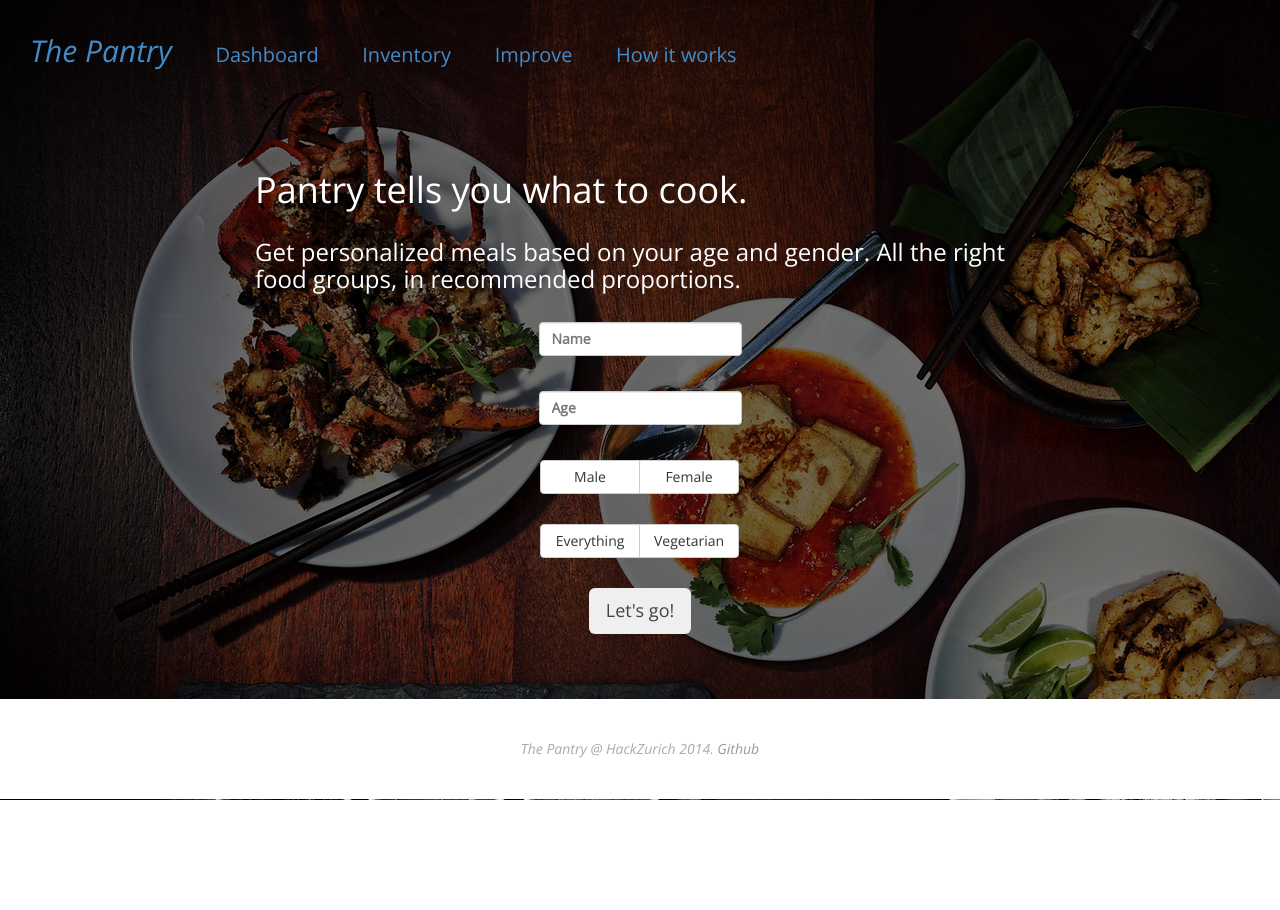
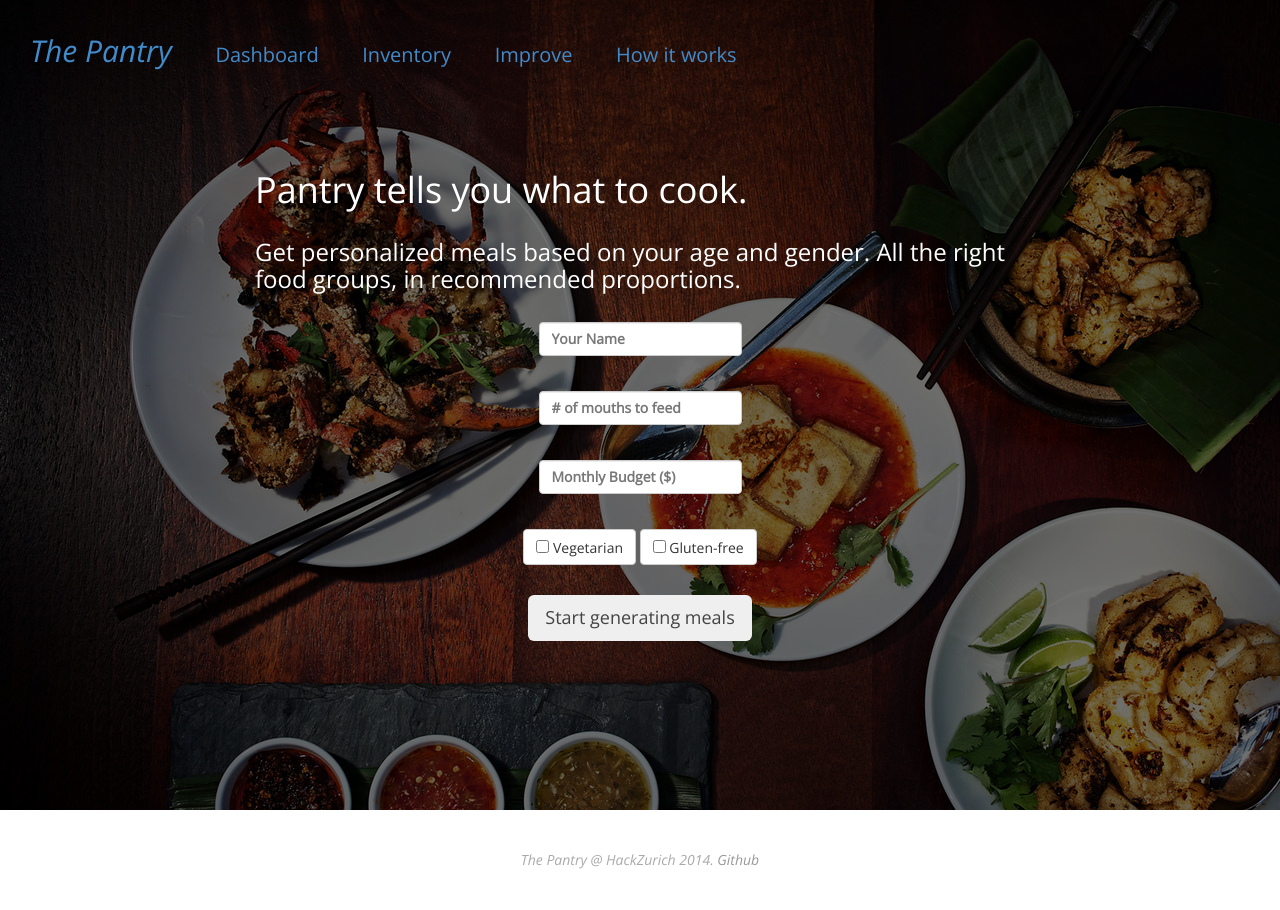
Before and after one commit to create/foodplan, a Django app: page / in a window 1280 px wide. Before the commit the page ends 800 px from the top, so only its background shows below. Run offline with Django 3.2, Linux system fonts and the light colour scheme; parts of the project's set-up code (start-up, migrations or seed data) failed here and were passed over; some libraries are stand-ins or nearby versions.

Commit message:
Update information gathered

```diff
--- a/static/css/core.css
+++ b/static/css/core.css
@@ -1,3 +1,6 @@
+html, body {
+    height: 100%;
+}
 body {
     background-color: rgba(228, 225, 186, 0.19);
     color: #444444;
@@ -32,15 +35,21 @@ header {
     max-width: 1600px;
     margin-left: auto;
     margin-right: auto;
+    min-height: 100%;
+    height: auto !important;
+    height: 100%;
+    margin-bottom: -100px;
+
 }
 .content > h1:first-child {
     margin-top: 0;
 }
-
+footer, .space {
+    height: 100px;
+}
 footer {
     background: #ffffff;
     color: #aaaaaa;
-    height: 100px;
     width: 100%;
     text-align: center;
     font-style: italic;
@@ -55,9 +64,6 @@ footer > p {
 footer a {
     color: #999999;
 }
-input[type=number] {
-    width: 190px;
-}
 
 .top-buffer {
     margin-top: 100px;
@@ -65,13 +71,6 @@ input[type=number] {
 
 .col-prefs {
     margin-top: 40px;
-}
-
-.btn-prefs {
-    width: 50%;
-}
-.btn-group {
-    width: 60%;
 }
 
 
@@ -210,6 +209,6 @@ input[type=number] {
     /*font-weight: bold;*/
     font-size: 22px;
 }
-input {
+input, label {
     max-width: 600px;
 }
--- a/templates/base_layout.html
+++ b/templates/base_layout.html
@@ -52,6 +52,7 @@ content="http://www.pantry.pw/static/img/screen.png" />
     <div class="content">
         {% block page_content %}
         {% endblock %}
+        <div class="space"></div>
     </div>
     <footer>
         <p>The Pantry @ HackZurich 2014. <a href="http://www.github.com/create/foodplan">Github</a></p>
--- a/templates/dashboard.html
+++ b/templates/dashboard.html
@@ -21,7 +21,7 @@ h1 {
 <!-- Main component for a primary marketing message or call to action -->
 <div>
     <h1 class="top-row">{{username}}, here is your weekly plan.</h1>
-    <button class="top-row evernote btn btn-success">Export week to Evernote <span class="glyphicon glyphicon-check"></span></button>
+    <button class="top-row evernote btn btn-success">Export ingredients to Evernote <span class="glyphicon glyphicon-check"></span></button>
 </div>
     <div class="container-fluid">
         <div class="row">
--- a/templates/home.html
+++ b/templates/home.html
@@ -29,15 +29,9 @@ h1, h2, h3, h4, h5, h6, p {
 form {
     text-align: center;
 }
-.btn-group {
-    width: 200px;
-}
 .row {
     margin-bottom: 30px;
     margin-top: 30px;
-}
-.space {
-    height: 20px;
 }
 </style>
 {% endblock %}
@@ -51,43 +45,37 @@ form {
 
             <div class="row">
                 <label>
-                    <input type="text" class="form-control input" placeholder="Name" name="name">
+                    <input type="text" class="form-control input" placeholder="Your Name" name="name">
                 </label>
             </div>
             <div class="row">
                 <label>
-                    <input type="text" class="form-control input" placeholder="Age" name="age">
+                    <input type="text" class="form-control input" placeholder="# of mouths to feed" name="age">
                 </label>
             </div>
             <div class="row">
-                <div class="btn-group btn-group-prefs" data-toggle="buttons">
-                    <label class="btn btn-default btn-prefs">
-                        <input type="radio" name="gender" value="m">Male
-                    </label>
-                    <label class="btn btn-default btn-prefs">
-                        <input type="radio" name="gender" value="f">Female
-                    </label>
-                </div>
+                <label>
+                    <input type="text" class="form-control input" placeholder="Monthly Budget ($)" name="budget">
+                </label>
             </div>
+
             <div class="row">
-                <div class="btn-group btn-group-prefs" data-toggle="buttons">
-                    <label class="btn btn-default btn-prefs">
-                        <input type="radio" name="style" value="classic">
-                        Everything
-                    </label>
-                    <label class="btn btn-default btn-prefs">
-                        <input type="radio" name="style" value="vegetarian">
-                        Vegetarian
-                    </label>
-                </div>
+                <label class="btn btn-default btn-prefs" data-toggle="checkbox">
+                    <input type="checkbox" name="vegetarian" value="vegetarian">
+                    Vegetarian
+                </label>
+                <label class="btn btn-default btn-prefs" data-toggle="checkbox">
+                    <input type="checkbox" name="gluten" value="gluten-free">
+                    Gluten-free
+                </label>
             </div>
         <div class="form-group text-center">
-            <button type="submit" class="btn btn-lg btn-submit">Let's go!</button>
+            <button type="submit" class="btn btn-lg btn-submit">Start generating meals</button>
         </div>
 
         {% csrf_token %}
     </form>
-    <div class="space"></div>
+
 
 </div>
 {% endblock %}
```
Also changed, not shown: templates/improve.html (+5 -2 lines).
